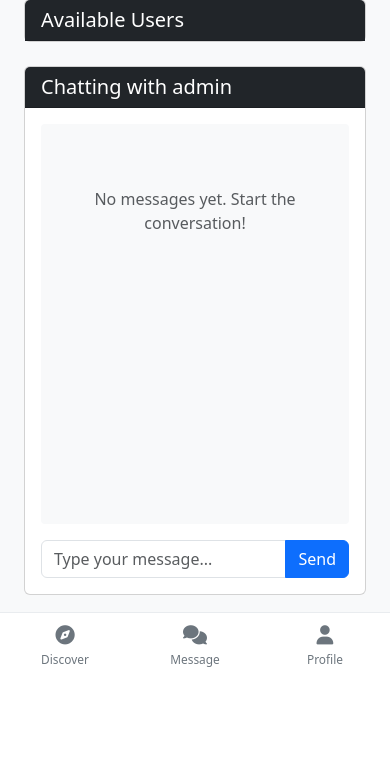
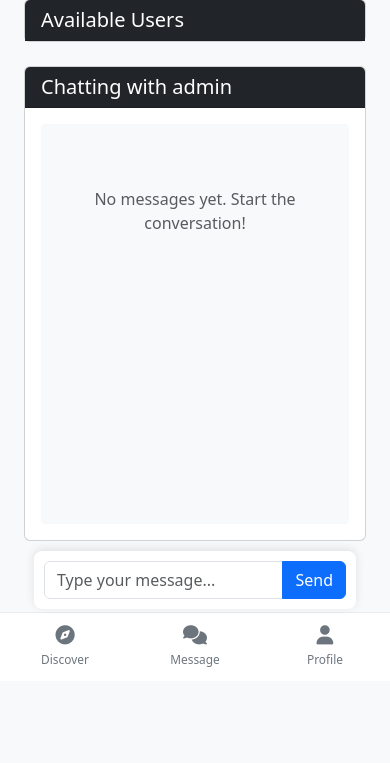
Before and after one commit to TheINSANE333/Campus-Equity-Hub, a Flask app: page /chat/1 in a window 390 px wide. Shown: the part 163-926 px from the top of the page. Before the commit the page ends 830 px from the top, so only its background shows below. Run offline with Flask 3, Linux system fonts and the light colour scheme; the visitor is signed in with stand-in values (Sample User, id 1); some libraries are stand-ins or nearby versions.

Commit message:
try to fix overlapping

```diff
--- a/app/templates/chat_with_user.html
+++ b/app/templates/chat_with_user.html
@@ -44,9 +44,42 @@
         background-color: #f0f7ff;
         border-left: 3px solid #0d6efd;
     }
+
+    /* Fix for bottom navigation overlap */
+    .chat-wrapper {
+        padding-bottom: 100px; /* Add space for bottom navigation */
+    }
+
+    .chat-form-container {
+        position: sticky;
+        bottom: 20px;
+        background: white;
+        padding: 15px;
+        border-radius: 8px;
+        box-shadow: 0 -2px 10px rgba(0,0,0,0.1);
+        margin-top: 15px;
+        z-index: 10;
+    }
+
+    /* Ensure the main container doesn't get cut off */
+    .container-fluid {
+        padding-bottom: 120px;
+    }
+
+    @media (max-width: 768px) {
+        .chat-wrapper {
+            padding-bottom: 120px;
+        }
+
+        .chat-form-container {
+            bottom: 10px;
+            margin: 10px;
+            padding: 10px;
+        }
+    }
 </style>
 
-<div class="container-fluid">
+<div class="container-fluid chat-wrapper">
     <div class="row">
         <div class="col-md-4">
             <div class="card mb-4">
@@ -91,7 +124,14 @@
                             </div>
                         {% endif %}
                     </div>
-                    <form id="messageForm" method="POST" class="mt-3">
+
+                    <!-- Message form moved outside card-body with special styling -->
+                </div>
+            </div>
+
+            <!-- Fixed position form container -->
+            <div class="chat-form-container">
+                <form id="messageForm" method="POST">
                     <div class="input-group">
                         <input type="text"
                             name="message"
@@ -108,9 +148,6 @@
         </div>
     </div>
 </div>
-</div>
-<br>
-<br>
 
 <script>
     // Scroll to bottom of chat container on page load
```
Lines whose indentation alone changed are shown as unchanged.
